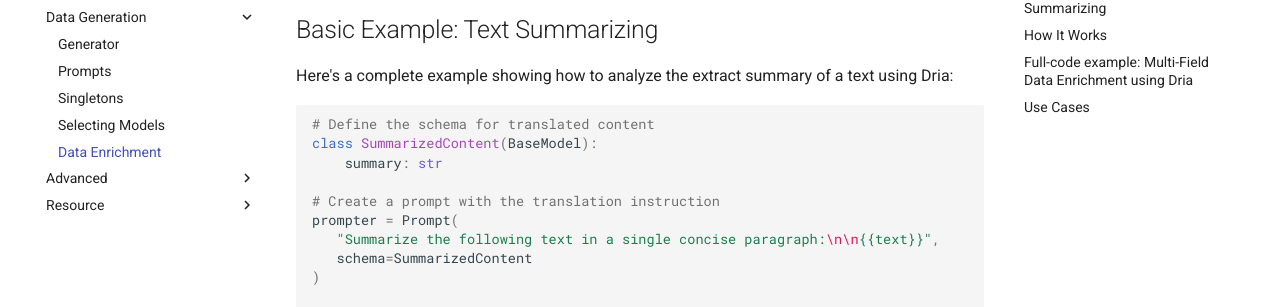
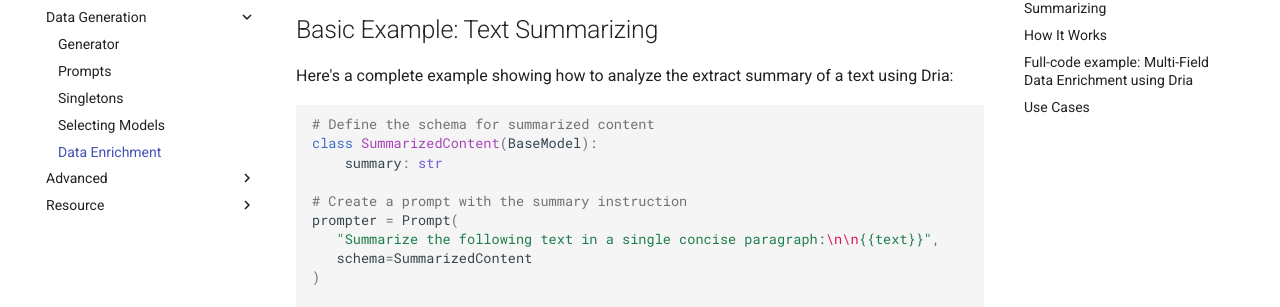
Before and after one commit to firstbatchxyz/dria-blog, an MkDocs documentation site: the page built from docs/how-to/data_enrichment.md, in a window 1280 px wide and 900 px high, scrolled down 390 px. Shown: the part 145-452 px from the top of the window. Built offline with MkDocs 1.6.1 and Material for MkDocs 9.7.7, drawn with Linux system fonts in a browser that asks for light colours; some of the changed text lies outside the part shown.

Commit message:
enrichment comment fix

````diff
--- a/docs/how-to/data_enrichment.md
+++ b/docs/how-to/data_enrichment.md
@@ -28,11 +28,11 @@ tags:
 Here's a complete example showing how to analyze the extract summary of a text using Dria:
 
 ```python
-# Define the schema for translated content
+# Define the schema for summarized content
 class SummarizedContent(BaseModel):
     summary: str
 
-# Create a prompt with the translation instruction
+# Create a prompt with the summary instruction
 prompter = Prompt(
    "Summarize the following text in a single concise paragraph:\n\n{{text}}",
    schema=SummarizedContent
@@ -126,7 +126,7 @@ async def enrich():
       sentiment: str
       keywords: str
 
-   # Create a prompt with the translation instruction
+   # Create a prompt with the analysis instruction
    prompter = Prompt(
       "Identify the sentiment (positive, negative, or neutral) of the following text and extract keywords:\n\n{{generation}}",
       schema=AnalyzedText
````
